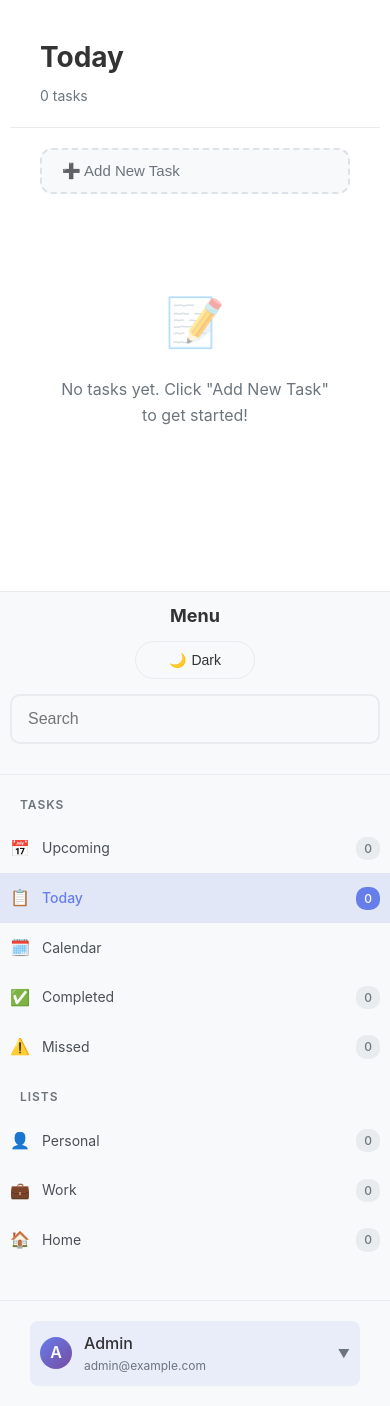
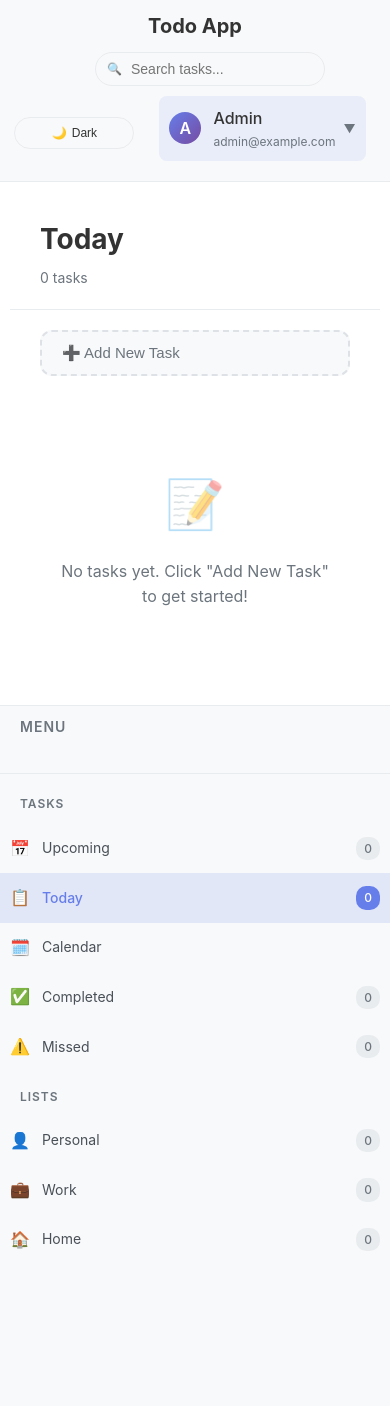
Before and after one commit to Ray786719/ToDo, a Django app: page / in a window 390 px wide. After the commit the page ends 1251 px from the top, so only its background shows below. Run offline with Django 4.2, Linux system fonts and the light colour scheme; a user stored in the database is signed in; data comes from the database, SQL or seed files in the repository.

Commit message:
Restructured layout: moved menu bar to top with search and user profile, menu items now in sidebar below

```diff
--- a/myapp/templates/myapp/index_new.html
+++ b/myapp/templates/myapp/index_new.html
@@ -67,7 +68,38 @@
             transition: all 0.3s ease;
         }
 
-        /* Sidebar */
+        /* Top Menu Bar */
+        .top-menu {
+            background: var(--sidebar-bg);
+            border-bottom: 1px solid var(--sidebar-border);
+            padding: 15px 20px;
+            display: flex;
+            align-items: center;
+            justify-content: space-between;
+            transition: all 0.3s ease;
+            flex-shrink: 0;
+        }
+
+        .menu-left {
+            display: flex;
+            align-items: center;
+            gap: 20px;
+        }
+
+        .menu-right {
+            display: flex;
+            align-items: center;
+            gap: 15px;
+        }
+
+        /* Content Area */
+        .content-wrapper {
+            display: flex;
+            flex: 1;
+            overflow: hidden;
+        }
+
+        /* Sidebar - Now for menu items */
         .sidebar {
             width: 280px;
             background: var(--sidebar-bg);
@@ -75,23 +107,20 @@
             display: flex;
             flex-direction: column;
             padding: 20px 0;
-            height: 100vh;
+            overflow-y: auto;
             transition: all 0.3s ease;
         }
 
-        .sidebar-header {
-            padding: 0 20px 20px;
-            border-bottom: 1px solid var(--sidebar-border);
-        }
-
-        .header-top {
-            display: flex;
-            justify-content: space-between;
-            align-items: center;
-            margin-bottom: 15px;
-        }
-
-        .sidebar-title {
+        /* Main Content */
+        .main-content {
+            flex: 1;
+            padding: 30px;
+            overflow-y: auto;
+            background: var(--app-bg);
+        }
+
+        /* Top Menu Styles */
+        .menu-title {
             font-size: 24px;
             font-weight: 700;
             color: var(--text-primary);
@@ -117,18 +146,45 @@
             transform: translateY(-1px);
         }
 
+        /* Sidebar Header - Now just for search */
+        .sidebar-header {
+            padding: 0 20px 20px;
+            border-bottom: 1px solid var(--sidebar-border);
+        }
+
         .search-box {
             position: relative;
+            margin-left: 20px;
+        }
+
+        .top-menu .search-box {
+            margin-bottom: 0;
+            margin-left: 30px;
+        }
+
+        .top-menu .search-input {
+            width: 300px;
+            padding: 8px 12px 8px 35px;
+            border: 1px solid var(--border-color);
+            border-radius: 20px;
+            font-size: 14px;
+            background: var(--input-bg);
+            color: var(--text-primary);
+        }
+
+        .sidebar .search-box {
             margin-bottom: 20px;
-        }
-
-        .search-input {
+            margin-left: 0;
+        }
+
+        .sidebar .search-input {
             width: 100%;
             padding: 10px 15px 10px 50px;
-            border: 1px solid #e9ecef;
+            border: 1px solid var(--border-color);
             border-radius: 8px;
             font-size: 14px;
-            background: white;
+            background: var(--input-bg);
+            color: var(--text-primary);
         }
 
         .search-icon {
@@ -139,6 +195,10 @@
             color: #6c757d;
             font-size: 12px;
             pointer-events: none;
+        }
+
+        .top-menu .search-icon {
+            left: 12px;
         }
 
         .sidebar-nav {
@@ -911,9 +976,45 @@
             .app-container {
                 margin: 0;
                 border-radius: 0;
-                flex-direction: column;
                 min-height: 100vh;
                 height: auto;
+            }
+
+            .top-menu {
+                padding: 10px 15px;
+                flex-direction: column;
+                gap: 10px;
+            }
+
+            .menu-left {
+                flex-direction: column;
+                align-items: center;
+                gap: 10px;
+            }
+
+            .menu-title {
+                font-size: 20px;
+            }
+
+            .menu-right {
+                justify-content: center;
+            }
+
+            .top-menu .search-input {
+                width: 100%;
+                max-width: 280px;
+            }
+
+            .theme-toggle {
+                padding: 8px 12px;
+                font-size: 12px;
+                align-self: center;
+                min-width: 120px;
+                justify-content: center;
+            }
+
+            .content-wrapper {
+                flex-direction: column;
             }
 
             .sidebar {
@@ -925,42 +1026,10 @@
                 border-top: 1px solid var(--sidebar-border);
             }
 
-            .sidebar-header {
-                padding: 0 10px 10px;
-            }
-
-            .header-top {
-                flex-direction: column;
-                gap: 10px;
-                align-items: stretch;
-            }
-
-            .sidebar-title {
-                font-size: 18px;
-                text-align: center;
-            }
-
-            .theme-toggle {
-                padding: 10px;
-                font-size: 14px;
-                align-self: center;
-                min-width: 120px;
-                justify-content: center;
-            }
-
-            .search-box {
-                margin-top: 10px;
-            }
-
-            .search-input {
-                padding: 12px 15px 12px 45px;
-                font-size: 16px;
-            }
-
             .main-content {
                 order: 1;
                 padding: 15px 10px;
-                min-height: 70vh;
+                min-height: 50vh;
             }
 
             .page-header {
@@ -1129,23 +1198,61 @@
     </div>
 
     <div class="app-container">
-        <!-- Sidebar -->
-        <div class="sidebar">
-            <div class="sidebar-header">
-                <div class="header-top">
-                    <h1 class="sidebar-title">Menu</h1>
-                    <button class="theme-toggle" onclick="toggleTheme()">
-                        <span id="theme-icon">🌙</span>
-                        <span id="theme-text">Dark</span>
-                    </button>
-                </div>
-
+        <!-- Top Menu Bar -->
+        <div class="top-menu">
+            <div class="menu-left">
+                <h1 class="menu-title">Todo App</h1>
                 <!-- Search -->
                 <form method="get" class="search-box">
                     <input type="text" name="search" class="search-input"
-                           placeholder="Search" value="{{ search_query }}">
+                           placeholder="Search tasks..." value="{{ search_query }}">
+                    <span class="search-icon">🔍</span>
                 </form>
             </div>
+            <div class="menu-right">
+                <button class="theme-toggle" onclick="toggleTheme()">
+                    <span id="theme-icon">🌙</span>
+                    <span id="theme-text">Dark</span>
+                </button>
+                <!-- User Profile -->
+                <div class="user-info" onclick="toggleProfileDropdown()">
+                    <div class="user-avatar">{{ user.first_name.0|default:user.username.0 }}</div>
+                    <div class="user-details">
+                        <div style="font-weight: 500;">{{ user.first_name|default:user.username }}</div>
+                        <div style="font-size: 12px; color: #6c757d;">{{ user.email }}</div>
+                    </div>
+                    <span class="dropdown-arrow">▼</span>
+
+                    <div class="profile-dropdown" id="profileDropdown">
+                        <div class="dropdown-user-info">
+                            <div class="dropdown-user-avatar">{{ user.first_name.0|default:user.username.0 }}</div>
+                            <div class="dropdown-user-name">{{ user.first_name|default:user.username }}</div>
+                            <div class="dropdown-user-email">{{ user.email }}</div>
+                        </div>
+                        <a href="{% url 'edit_profile' %}" class="dropdown-item">
+                            <span class="dropdown-item-icon">👤</span>
+                            <span>Edit Profile</span>
+                        </a>
+                        <a href="{% url 'change_password' %}" class="dropdown-item">
+                            <span class="dropdown-item-icon">⚙️</span>
+                            <span>Change Password</span>
+                        </a>
+                        <a href="{% url 'logout' %}" class="dropdown-item">
+                            <span class="dropdown-item-icon">🚪</span>
+                            <span>Sign Out</span>
+                        </a>
+                    </div>
+                </div>
+            </div>
+        </div>
+
+        <!-- Content Wrapper -->
+        <div class="content-wrapper">
+            <!-- Menu Sidebar -->
+            <div class="sidebar">
+                <div class="sidebar-header">
+                    <h3 style="color: var(--text-secondary); font-size: 14px; font-weight: 600; text-transform: uppercase; letter-spacing: 1px; margin-bottom: 15px;">Menu</h3>
+                </div>
 
             <div class="sidebar-nav">
                 <!-- Tasks Section -->
@@ -1213,37 +1320,6 @@
                     </a>
                 </div>
             </div>
-
-            <div class="sidebar-footer">
-                <div class="user-info" onclick="toggleProfileDropdown()">
-                    <div class="user-avatar">{{ user.first_name.0|default:user.username.0 }}</div>
-                    <div class="user-details">
-                        <div style="font-weight: 500;">{{ user.first_name|default:user.username }}</div>
-                        <div style="font-size: 12px; color: #6c757d;">{{ user.email }}</div>
-                    </div>
-                    <span class="dropdown-arrow">▼</span>
-
-                    <div class="profile-dropdown" id="profileDropdown">
-                        <div class="dropdown-user-info">
-                            <div class="dropdown-user-avatar">{{ user.first_name.0|default:user.username.0 }}</div>
-                            <div class="dropdown-user-name">{{ user.first_name|default:user.username }}</div>
-                            <div class="dropdown-user-email">{{ user.email }}</div>
-                        </div>
-                        <a href="{% url 'edit_profile' %}" class="dropdown-item">
-                            <span class="dropdown-item-icon">👤</span>
-                            <span>Edit Profile</span>
-                        </a>
-                        <a href="{% url 'change_password' %}" class="dropdown-item">
-                            <span class="dropdown-item-icon">⚙️</span>
-                            <span>Change Password</span>
-                        </a>
-                        <a href="{% url 'logout' %}" class="dropdown-item">
-                            <span class="dropdown-item-icon">🚪</span>
-                            <span>Sign Out</span>
-                        </a>
-                    </div>
-                </div>
-            </div>
         </div>
 
         <!-- Main Content -->
```
Also changed, not shown: other parts of myapp/templates/myapp/index_new.html (+26 -20 lines), RESPONSIVE_FEATURES.md (added, +126 -0 lines).
